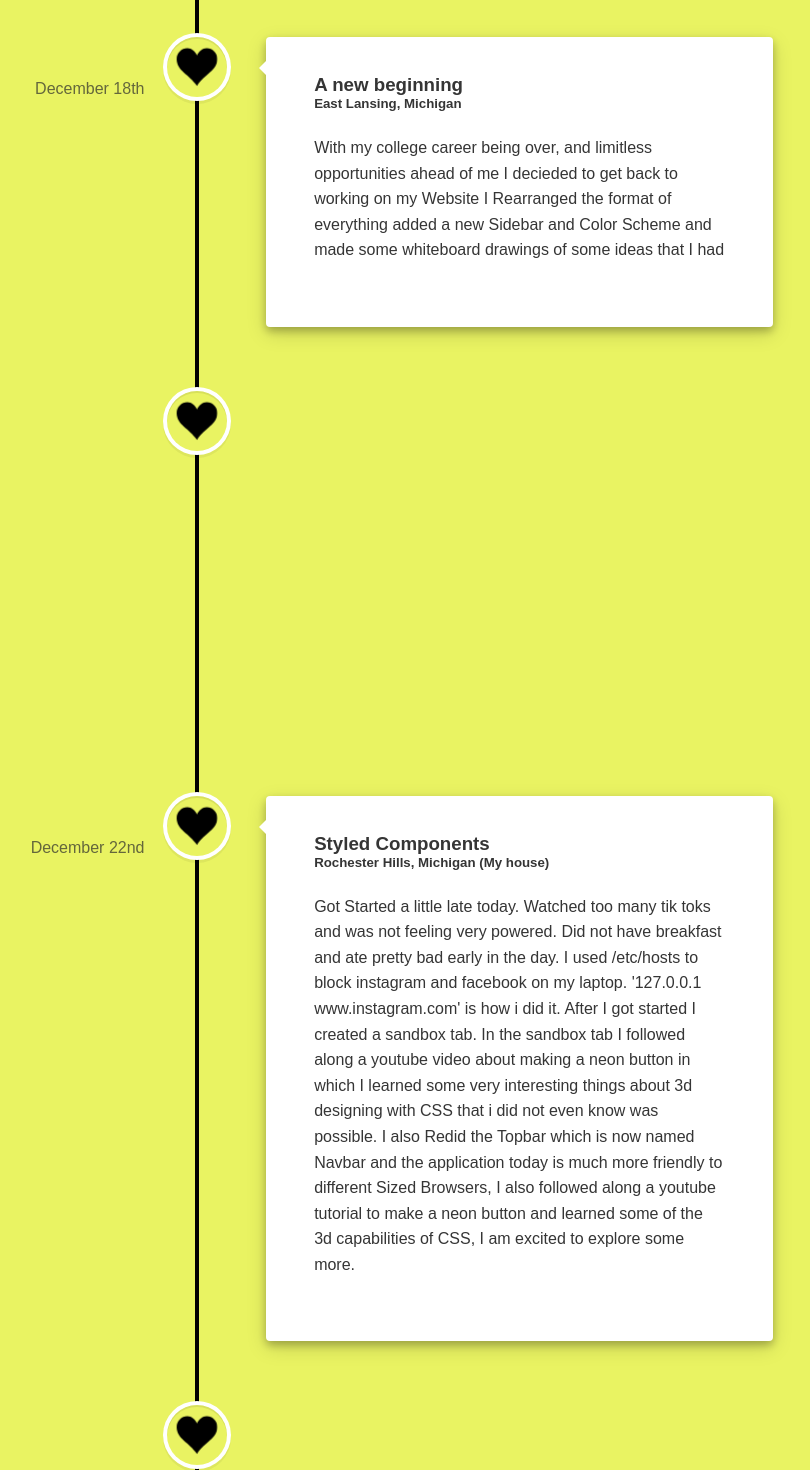
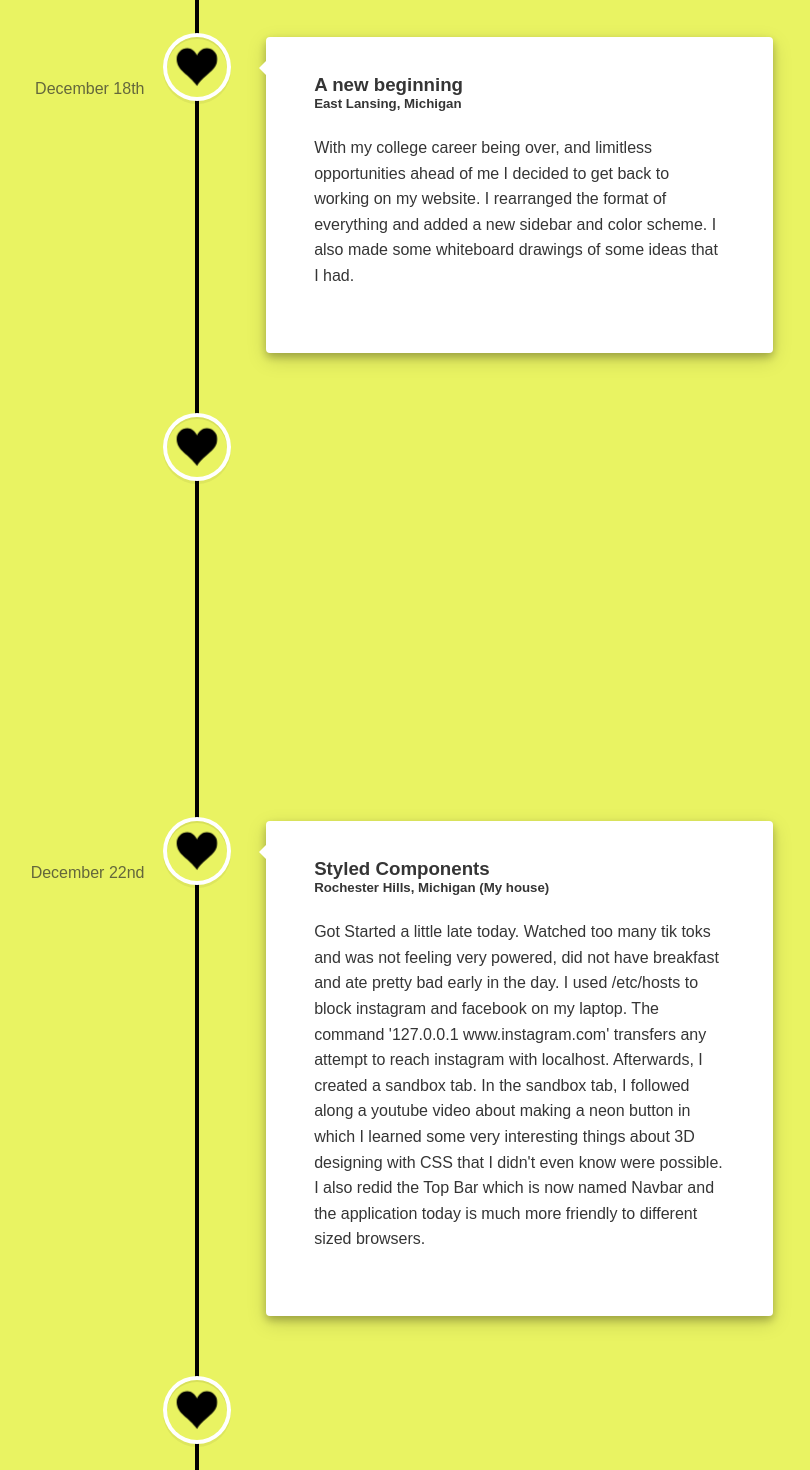
Before and after one commit to teasleyw/ReactProduction, a React (Create React App) app: page /Timeline in a window 1280 px wide. Shown: the part 1600-3070 px from the top of the page, without its empty margins (443-1253 px from the left). Built offline with nearby package versions, Linux system fonts and the light colour scheme.

Commit message:
proofread

```diff
--- a/src/Components/HeroSection/index.jsx
+++ b/src/Components/HeroSection/index.jsx
@@ -18,8 +18,9 @@ const HeroSection = () => {
                 <HeroP>
                 I am a graduate of Michigan State University.<br></br><br></br>
                 I obtained a bachelor's degree in Computer Science.<br></br><br></br>
-                and I am Looking forward to starting my career as a software developer.<br></br><br></br>
-                While I search I am working on this personal project of mine Scroll Down to find out more about me and this project.
+                and I am looking forward to starting my career as a software developer.<br></br><br></br>
+                While I search, for a full time opportunity I am working on this personal project.<br></br><br></br>
+                scroll down to find out more about me and this project.
 
                 </HeroP>
                 <HeroBtnWrapper>
--- a/src/Components/InfoSection/Data.jsx
+++ b/src/Components/InfoSection/Data.jsx
@@ -5,7 +5,7 @@ export const NormaGroup = {
     lightTextDesc: false,
     topLine: 'Position: Research & Development Intern',
     headline: 'NORMA Group',
-    description: 'At NORMA Group I worked with the director of research and development building a web application from the ground up. The tech stack was React(Javascript) frontend, Flask(Python) backend, and a Microsoft SQL database hosted on an Azure app service. This was my first experience creating an application that would be put into production, So I had many new things to learn which was exciting for me. Throughout the process I learned about how to set up a SQL database, App Service with continuous integration, and how to communicate between the app service and the database using a backend. Throughout my classes at Michigan State I did a lot of parsing excel files and this was the first time I was doing that for the purpose of a real problem. The application Itself parsed excel files of test results, and presented them in a meaningful way on the frontend that was manipulatable so that engineers could view the data in whatever scope was most valuable for them. This saved the engineers of NORMA group the time and tedious effort of doing this all themselves.',
+    description: 'At NORMA Group, I worked with the director of research and development building a web application from the ground up. The tech stack was React (Javascript) frontend, Flask (Python) backend, and a Microsoft SQL database hosted on an Azure app service. This was my first experience creating an application that would be put into production. I had many new things to learn which was exciting for me. Throughout the process I learned about how to set up a SQL database, App Service with continuous integration, and how to communicate between the app service and the database using a backend. Throughout my classes at Michigan State, I did a lot of parsing Microsoft excel files. This was the first time I was parsing for the purpose of a real problem. The application itself parsed the excel files of test results, and presented them in a meaningful way on the frontend that was manipulatable so that engineers could view the data in whatever scope was most valuable for them. This saved the engineers of NORMA group the time and tedious effort of doing this all themselves.',
     buttonLabel: 'Norma',
     imgStart: true,
     img: require('../../Images/norma.png'),
@@ -22,7 +22,7 @@ export const LockheedMartinSpace  = {
     lightTextDesc: false,
     topLine: 'MSU Capstone Project',
     headline: 'Lockheed Martin Space',
-    description: 'The most interesting class I had at Michigan State was my capstone. My capstone had me working directly with members of Lockheed Martin Space out of Colorado. The project my team and I were assigned was working on an web application appstore for their satellites. The tech stack for the application was Flask, React, Docker, Jenkins, PostgreSQL, Nexus Repository Manager, Conan C++ Package Manager. We also had 3 different motherboards that we had to connect to and run tests on. This was my first experience working with hardware and that was really exciting, as I was able to apply my knowledge from past experiences and classes fairly easily to a new type of problem. I often spent 40+ hours in the lab, working on this appstore with my team, and learning the new technologies. By the end of the class and project I had learned enough to be extremely proud of myself and my peers. With the knowledge I learned from this project as well as my other Internship I am confident I can create any web application idea that comes to my mind. Thus I am setting up this website so that I can experiment and explore those ideas.',
+    description: 'The most interesting class I had at Michigan State was my Capstone. During the Capstone I worked directly with members of Lockheed Martin Space out of Colorado. The project my team and I were assigned to was a web based appstore for their satellites. The tech stack for the application was Flask, React, Docker, Jenkins, PostgreSQL, Nexus Repository Manager and Conan C++ Package Manager. We also had three different motherboards that we had to connect to and run tests on. This was my first experience working with hardware and that was really exciting, as I was able to apply my knowledge from past experiences and classes fairly easily to a new type of problem. I often spent 40+ hours a week in the lab, working on this appstore with my team, learning the new technologies. By the end of the project I had learned enough to be extremely proud of myself and my peers. With the knowledge I learned from this project as well as my other internship I am confident I can create any web application idea that comes to my mind. Thus, I am setting up this website so that I can experiment and explore those ideas.',
     buttonLabel: 'Lockheed Martin Space',
     imgStart: false,
     img: require('../../Images/lockheed.png'),
@@ -40,7 +40,7 @@ export const Bowling = {
     lightTextDesc: false,
     topLine: 'This Website',
     headline: 'What is this website?',
-    description: 'This website first and foremost is a portfolio right now. I plan on making this website a library of proof of concepts and side projects that I work on in my freetime. As of now I have a blog page, which I use to keep track of my progress on this website, as well as sometimes I add random thoughts I have in there. The sandbox page is where I test new components and side projects before they get their own page.',
+    description: 'This website as of right now is a portfolio. I plan on making this website a library of proof of concepts and side projects that I work on in my freetime. At this moment I have a blog page, which I use to keep track of my progress on this website, as well as sometimes I add random thoughts I have in there. The sandbox page is where I test new components and side projects before they get their own page.',
     buttonLabel: 'SandBox',
     imgStart: false,
     img: require('../../Images/Bowling.png'),
--- a/src/Pages/Timeline/TimelineData.jsx
+++ b/src/Pages/Timeline/TimelineData.jsx
@@ -32,7 +32,7 @@ export const timelineElements = [
       title: "A new beginning",
       location: "East Lansing, Michigan",
       description:
-        "With my college career being over, and limitless opportunities ahead of me I decieded to get back to working on my Website I Rearranged the format of everything added a new Sidebar and Color Scheme and made some whiteboard drawings of some ideas that I had",
+        "With my college career being over, and limitless opportunities ahead of me I decided to get back to working on my website. I rearranged the format of everything and added a new sidebar and color scheme. I also made some whiteboard drawings of some ideas that I had.",
       date: "December 18th",
       icon: <Heart/>,
     },
@@ -41,7 +41,7 @@ export const timelineElements = [
       title: "Timeline",
       location: "Rochester Hills, Michigan (My house)",
       description:
-        "Today I worked on the timeline feature. Spent way too much time figuring out what a svg is and how to move it, until realizing I just had to add css to the div sorrounding the svg instead of the svg itself. Tommorow I am going to spend the day refactoring my CSS to syled components I came to this conclusion while looking up how to keep style between web and mobile.",
+        "Today I worked on the timeline feature. I Spent way too much time figuring out what a svg is and how to move it, until realizing I just had to add CSS to the div surrounding the svg instead of the svg itself. Tomorrow I am going to spend the day refactoring my CSS to styled components. I came to this conclusion while looking up how to keep style between web and mobile.",
       date: "December 21st",
       icon: <Heart/>,
     },
@@ -50,7 +50,7 @@ export const timelineElements = [
         title: "Styled Components",
         location: "Rochester Hills, Michigan (My house)",
         description:
-          "Got Started a little late today. Watched too many tik toks and was not feeling very powered. Did not have breakfast and ate pretty bad early in the day. I used /etc/hosts to block instagram and facebook on my laptop. '127.0.0.1  www.instagram.com' is how i did it. After I got started I created a sandbox tab. In the sandbox tab I followed along a youtube video about making a neon button in which I learned some very interesting things about 3d designing with CSS that i did not even know was possible. I also Redid the Topbar which is now named Navbar and the application today is much more friendly to different Sized Browsers, I also followed along a youtube tutorial to make a neon button and learned some of the 3d capabilities of CSS, I am excited to explore some more.",
+          "Got Started a little late today. Watched too many tik toks and was not feeling very powered, did not have breakfast and ate pretty bad early in the day. I used /etc/hosts to block instagram and facebook on my laptop. The command '127.0.0.1  www.instagram.com' transfers any attempt to reach instagram with localhost. Afterwards, I created a sandbox tab. In the sandbox tab, I followed along a youtube video about making a neon button in which I learned some very interesting things about 3D designing with CSS that I didn't even know were possible. I also redid the Top Bar which is now named Navbar and the application today is much more friendly to different sized browsers.",
         date: "December 22nd",
         icon: <Heart/>,
     },
@@ -59,7 +59,7 @@ export const timelineElements = [
       title: "Heroku Deployment",
       location: "Rochester Hills, Michigan (My house)",
       description:
-      "I decided that I needed to prove to the world beyond my resume that I have abilities to do things, so even with a non-complete website I thought being able to deploy and show what I had worked atleast would show I have some skills and am devoted to improving them. Deploying on Heroku was a little tough the main roadblock I eventually found out was that I was running out of memory. I realized a few things, there is a way to create larger space on the heroku app by using the command 'heroku config:set NODE_OPTIONS='--max_old_space_size=2560' -a [app_name]' That changed my error to a timeout error and at this point I realized I was deploying in a development environment which I fixed by changing my start script in package.json from react-scripts start to serve -s build"
+      "Today, I decided to deploy my website. I do not have money to spend, and the website right now is not too heavy, so I decided to go with a free hosting service. I landed on Heroku. Deploying on Heroku was a little tough, the main roadblock I eventually discovered, I was running out of memory. I realized a few things, there is a way to create larger space on the Heroku app by using the command 'heroku config:set NODE_OPTIONS='--max_old_space_size=2560' -a [app_name]' This changed my error to a timeout error and at this point I realized I was deploying in a development environment. I fixed this by changing my start script in package.json from react-scripts start to serve -s build"
       ,
       date: "January 9th",
       icon:<Heart/>,
```
Also changed, not shown: public/manifest.json.
